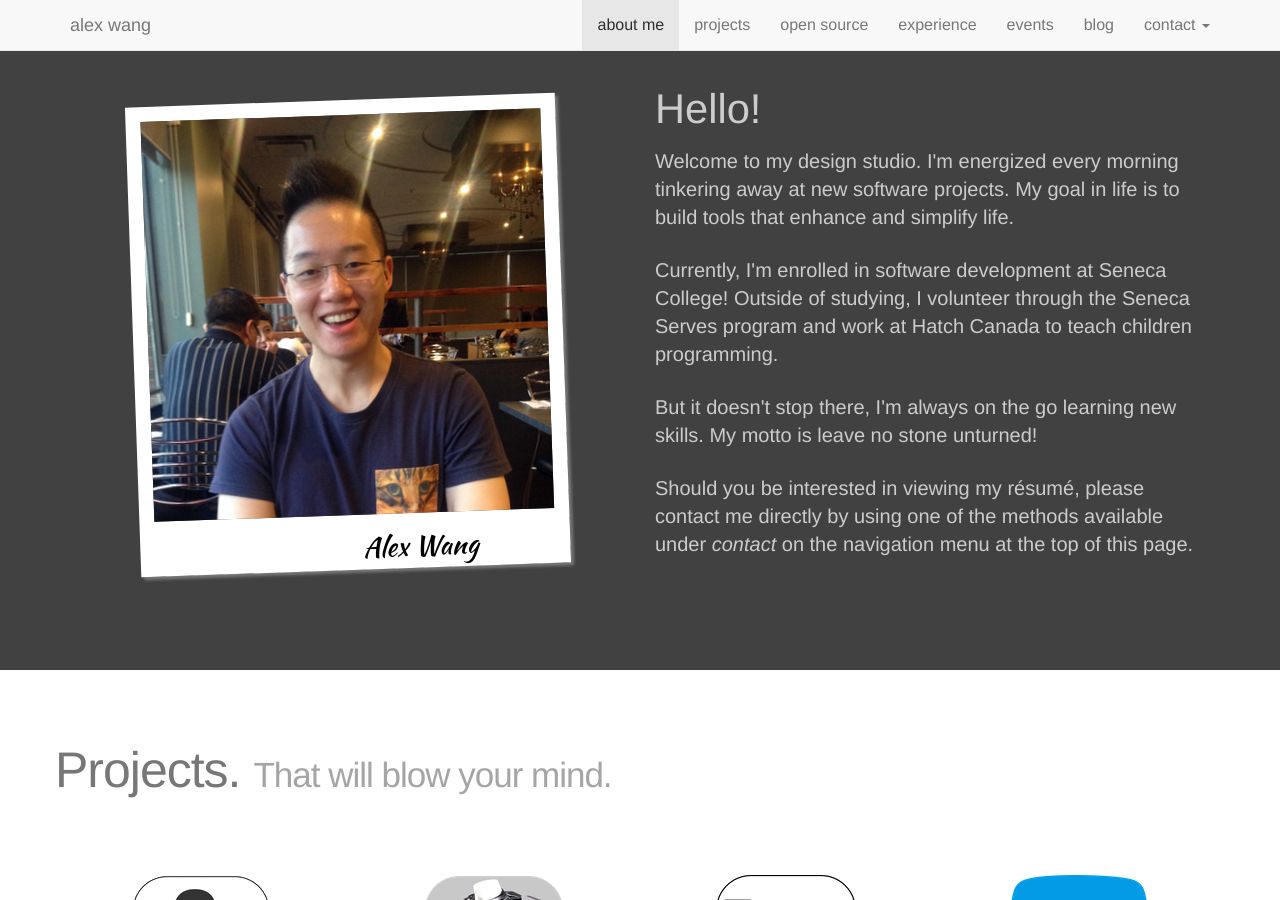
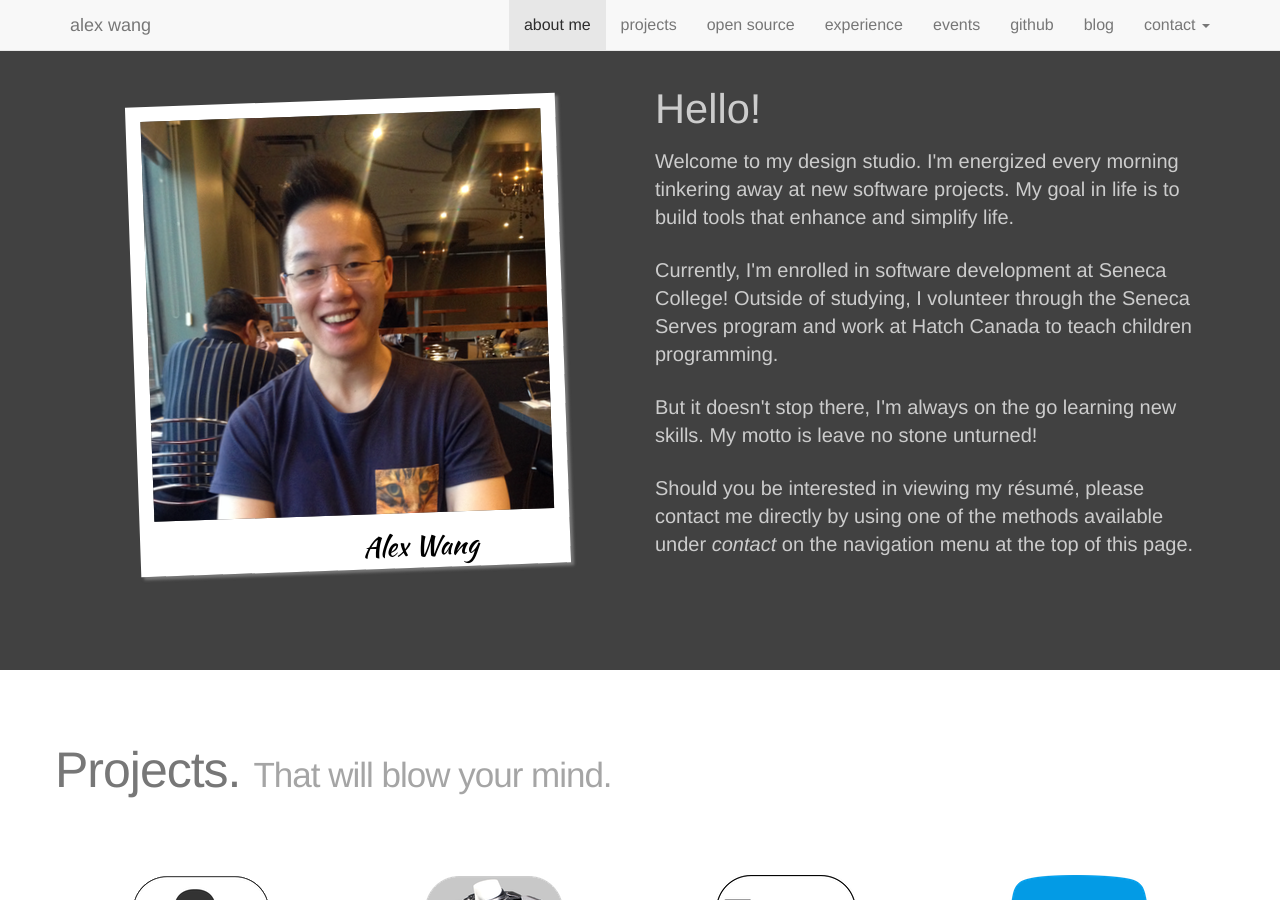
Before and after one commit to AlexWang-16/alexwang-16.github.io, a Jekyll site: the page built from index.html, in a window 1280 px wide and 900 px high. Built offline with Jekyll 4.4.1, drawn with Linux system fonts in a browser that asks for light colours.

Commit message:
Revert "* Merge github from navbar section into contacts drop down"
This reverts commit 7299f1322d83282a14a216557939481b89dfeaa0.

```diff
--- a/_includes/navbar.html
+++ b/_includes/navbar.html
@@ -24,19 +24,13 @@
                     <li><a href="#experience">experience</a></li>
                     <li><a href="#events">events</a></li>
                 {% endif %}
+                <li><a href="https://github.com/alexwang-16">github</a></li>
                 <li><a href="https://alexopensource.wordpress.com/">blog</a></li>
                 <li class="dropdown">
                     <a href="#" class="dropdown-toggle" data-toggle="dropdown" aria-haspopup="true" aria-expanded="false">contact <span class="caret"></span></a>
                     <ul class="dropdown-menu">
-                        <li>
-                            <a class="nav-link" href="https://github.com/alexwang-16">github</a>
-                        </li>
-                        <li>
-                                <a class="nav-link" href="https://www.linkedin.com/in/alex-lh-wang">linkedin</a>
-                            </li>
-                        <li>
-                            <a class="nav-link" href="mailto:alex.lik.wang@outlook.com?subject=Greetings&nbsp;from&nbsp;alexwang.ca">email</a>
-                        </li>
+                        <li><a class="nav-link" href="mailto:alex.lik.wang@outlook.com?subject=Greetings&nbsp;from&nbsp;alexwang.ca">email</a></li>
+                        <li><a class="nav-link" href="https://www.linkedin.com/in/alex-lh-wang">linkedin</a></li>
                     </ul>
                 </li>
             </ul>
```
